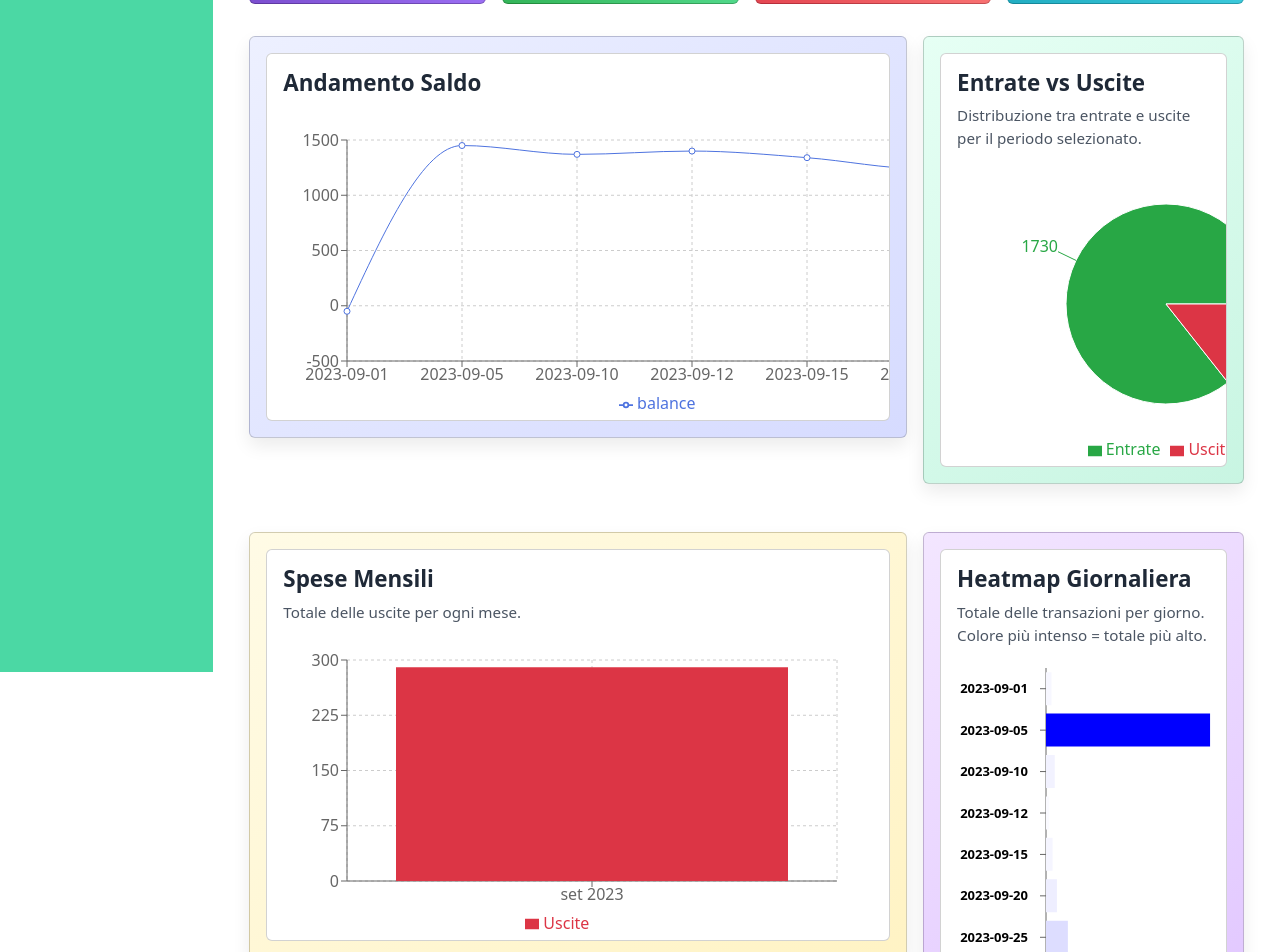
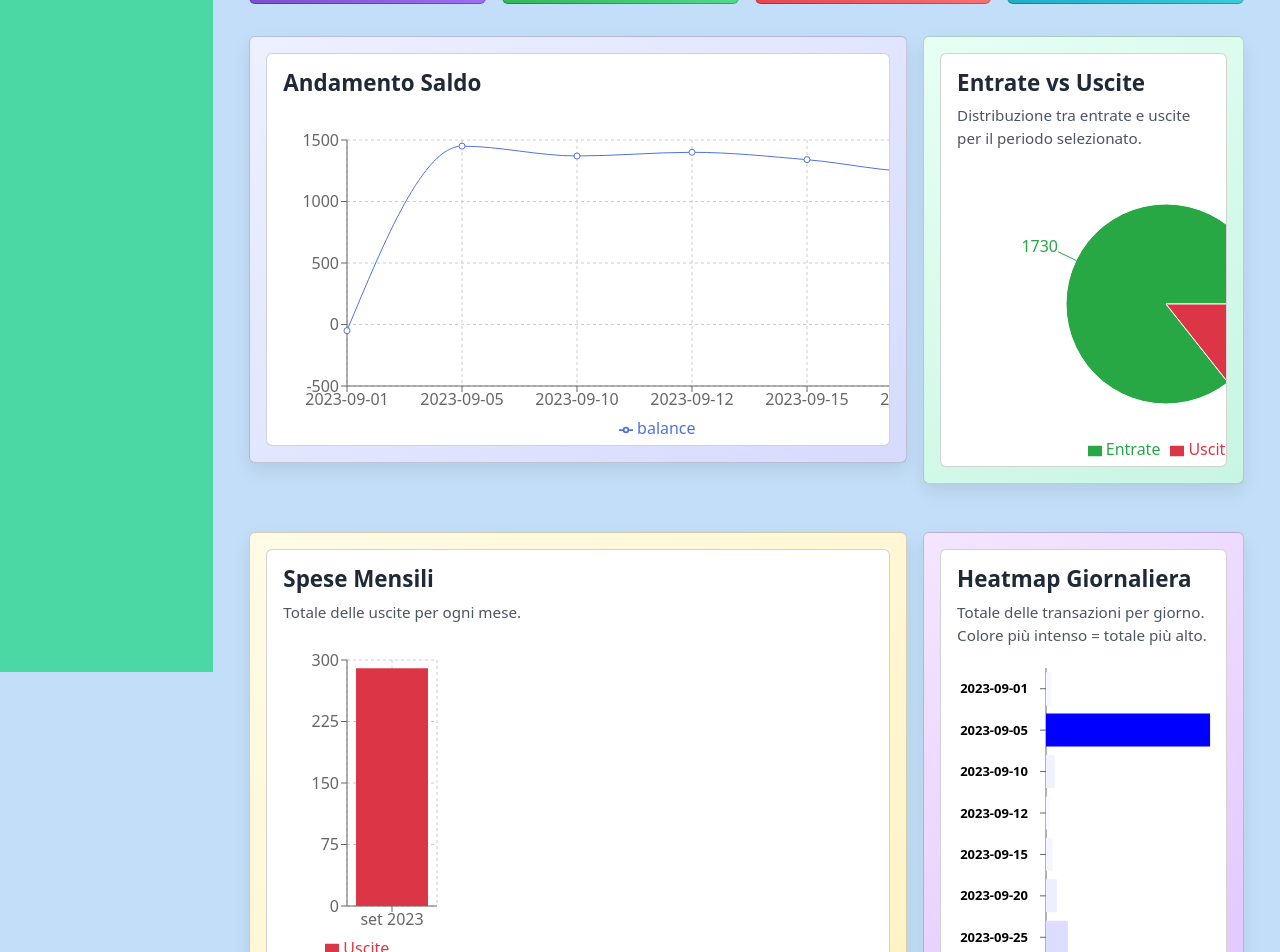
Before and after one commit to GiuseppeLiGioi/personal-finance-dashboard, a React (Vite) app: page / in a window 1280 px wide. Shown: the part 200-1152 px from the top of the page. Built offline with nearby package versions, Linux system fonts and the light colour scheme.

Commit message:
fixed. graphic's height

```diff
--- a/src/App.jsx
+++ b/src/App.jsx
@@ -1,6 +1,6 @@
 import 'bootstrap/dist/css/bootstrap.min.css';
 import 'bootstrap/dist/css/bootstrap.min.css';
-import Dashboard from "./assets/pages/Dashboard"
+import Dashboard from "./assets/Pages/Dashboard";
 import { transactionsData } from "./assets/utils/transactions";
 import Header from './assets/Components/Header';
 import Sidebar from './assets/Components/Sidebar';
--- a/src/assets/Components/charts/BalanceChart.jsx
+++ b/src/assets/Components/charts/BalanceChart.jsx
@@ -20,7 +20,7 @@ export default function BalanceChart({ transactions }) {
       <div className="card-body">
         <h2 className="card-title">Andamento Saldo</h2>
       </div>
-      <LineChart width={800} height={300} data={balanceData} margin={{ top: 20, right: 30, left: 20, bottom: 5 }}>
+      <LineChart width={800} height={325} data={balanceData} margin={{ top: 20, right: 30, left: 20, bottom: 5 }}>
         <CartesianGrid strokeDasharray="3 3" />
         <XAxis dataKey="date" />
         <YAxis />
--- a/src/assets/Components/charts/MonthlyBarChart.jsx
+++ b/src/assets/Components/charts/MonthlyBarChart.jsx
@@ -21,7 +21,7 @@ export default function MonthlyBarChart({ transactions }) {
         <h2 className="card-title">Spese Mensili</h2>
         <p className="card-text">Totale delle uscite per ogni mese.</p>
       </div>
-      <BarChart width={600} height={300} data={monthlyData} margin={{ top: 20, right: 30, left: 20, bottom: 5 }}>
+      <BarChart width={200} height={325} data={monthlyData} margin={{ top: 20, right: 30, left: 20, bottom: 5 }}>
         <CartesianGrid strokeDasharray="3 3" />
         <XAxis dataKey="month" />
         <YAxis />
--- a/src/assets/Pages/Dashboard.jsx
+++ b/src/assets/Pages/Dashboard.jsx
@@ -86,7 +86,7 @@ export default function Dashboard({ transactions, setTransactions }) {
                     </div>
                 </div>
 
-                <div className="col-md-4 mt-5">
+                <div className="col-md-4 mt-5" >
                     <div className="card card-heatmap card-chart">
                         <div className="card-body">
                             <DailyHeatmap transactions={transactions} />
--- a/src/index.css
+++ b/src/index.css
@@ -1,5 +1,5 @@
 body, html {
-  background-color: #e6f0fa;
+  background-color: #c3def8 !important;
   font-family: 'Inter', sans-serif;
   margin: 0;
   padding: 0;
```
